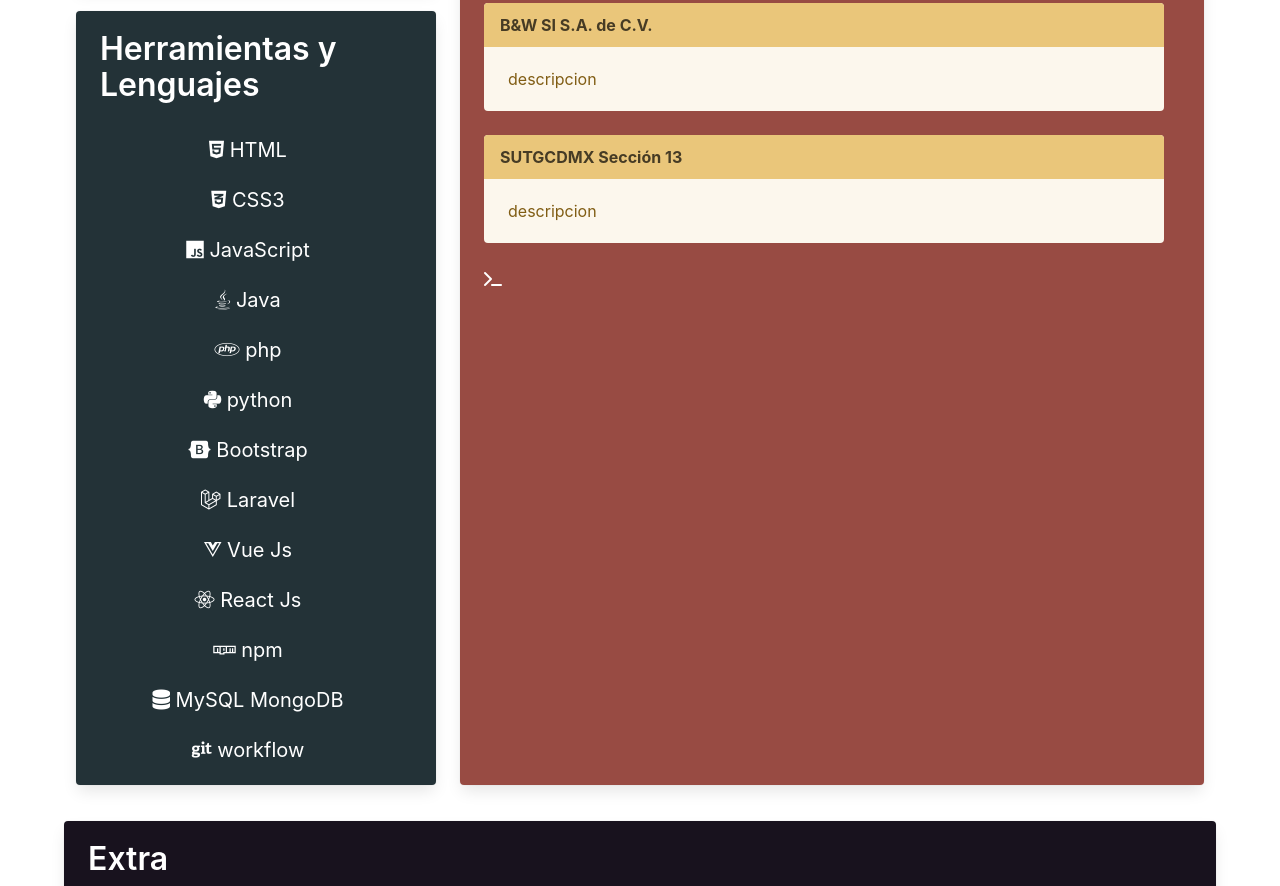
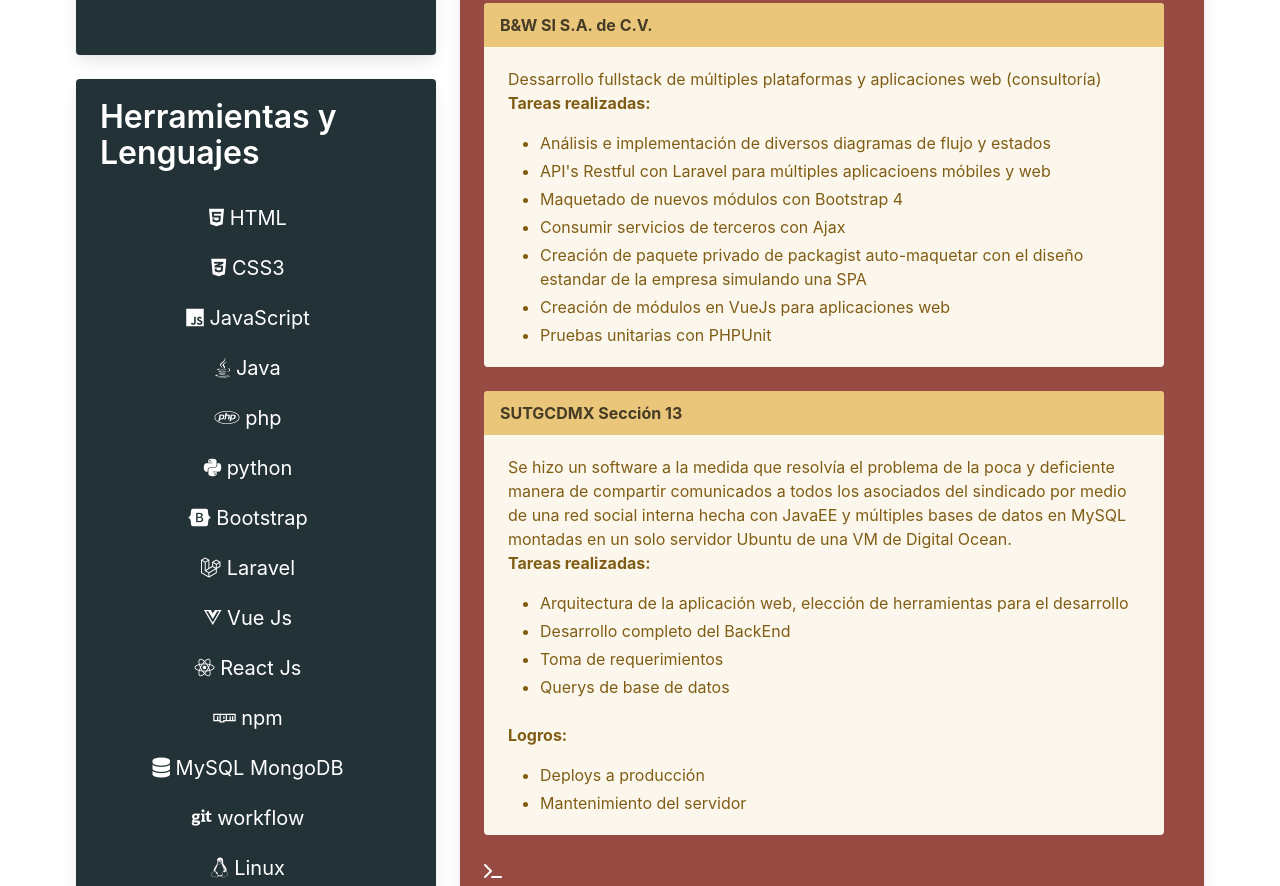
Before and after one commit to servo98/me, a website built with webpack: page dist/index.html in a window 1280 px wide. Shown: the part 512-1398 px from the top of the page. Built offline with nearby package versions, Linux system fonts and the light colour scheme.

Commit message:
more info

```diff
--- a/dist/index.html
+++ b/dist/index.html
@@ -69,6 +69,7 @@
                                                 <p><i class="fab fa-npm"></i> npm</p>
                                                 <p><i class="fas fa-database"></i> MySQL MongoDB</p>
                                                 <p><i class="fab fa-git"></i> workflow</p>
+                                                <p><i class="fab fa-linux"></i> Linux</p>
                                             </div>
                                         </div>
                                     </div>
@@ -98,7 +99,21 @@
                                                 <p>B&W SI S.A. de C.V.</p>
                                             </div>
                                             <div class="message-body">
-                                                descripcion
+                                                <p>
+                                                    Dessarrollo fullstack de múltiples plataformas y aplicaciones web (consultoría)
+                                                </p>
+                                                <p class="has-text-weight-bold">Tareas realizadas:</p>
+                                                <div class="content">
+                                                    <ul>
+                                                        <li>Análisis e implementación de diversos diagramas de flujo y estados</li>
+                                                        <li>API's Restful con Laravel para múltiples aplicacioens móbiles y web</li>
+                                                        <li>Maquetado de nuevos módulos con Bootstrap 4</li>
+                                                        <li>Consumir servicios de terceros con Ajax</li>
+                                                        <li>Creación de paquete privado de packagist auto-maquetar con el diseño estandar de la empresa simulando una SPA</li>
+                                                        <li>Creación de módulos en VueJs para aplicaciones web</li>
+                                                        <li>Pruebas unitarias con PHPUnit</li>
+                                                    </ul>
+                                                </div>
                                             </div>
                                         </article>
                                         <article class="message is-warning">
@@ -106,7 +121,27 @@
                                                 <p>SUTGCDMX Sección 13</p>
                                             </div>
                                             <div class="message-body">
-                                                descripcion
+                                                <p>
+                                                    Se hizo un software a la medida que resolvía el problema de la poca
+                                                    y deficiente manera de compartir comunicados a todos los asociados
+                                                    del sindicado por medio de una red social interna hecha con JavaEE y múltiples bases de datos en MySQL montadas en un solo servidor Ubuntu de una VM de Digital Ocean.
+                                                </p>
+                                                <p class="has-text-weight-bold">Tareas realizadas:</p>
+                                                <div class="content">
+                                                    <ul>
+                                                        <li>Arquitectura de la aplicación web, elección de herramientas para el desarrollo</li>
+                                                        <li>Desarrollo completo del BackEnd</li>
+                                                        <li>Toma de requerimientos</li>
+                                                        <li>Querys de base de datos</li>
+                                                    </ul>
+                                                </div>
+                                                <p class="has-text-weight-bold">Logros:</p>
+                                                <div class="content">
+                                                    <ul>
+                                                        <li>Deploys a producción</li>
+                                                        <li>Mantenimiento del servidor</li>
+                                                    </ul>
+                                                </div>
                                             </div>
                                         </article>
                                         <p>
```
